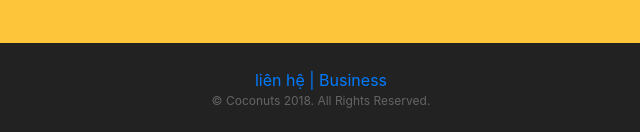
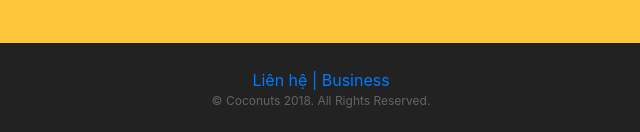
Before and after one commit to johnnetr/coconuts, a website with bundled scripts: page index.html in a window 1280 px wide. Shown: the part 2784-2916 px from the top of the page, 319-959 px from the left. Built offline with nearby package versions, Linux system fonts and the light colour scheme; a web font is replaced by a local one.

Commit message:
small change

```diff
--- a/index.html
+++ b/index.html
@@ -254,7 +254,7 @@
 
     <footer>
       <div class="container">
-       <a href="http://www.coconuts.tech/contact">liên hệ</a>
+       <a href="http://www.coconuts.tech/contact">Liên hệ</a>
        <a href="" >|</a>
        <a href="http://www.coconuts.tech/business">Business</a>
         <p>&copy; Coconuts 2018. All Rights Reserved.</p>
```
